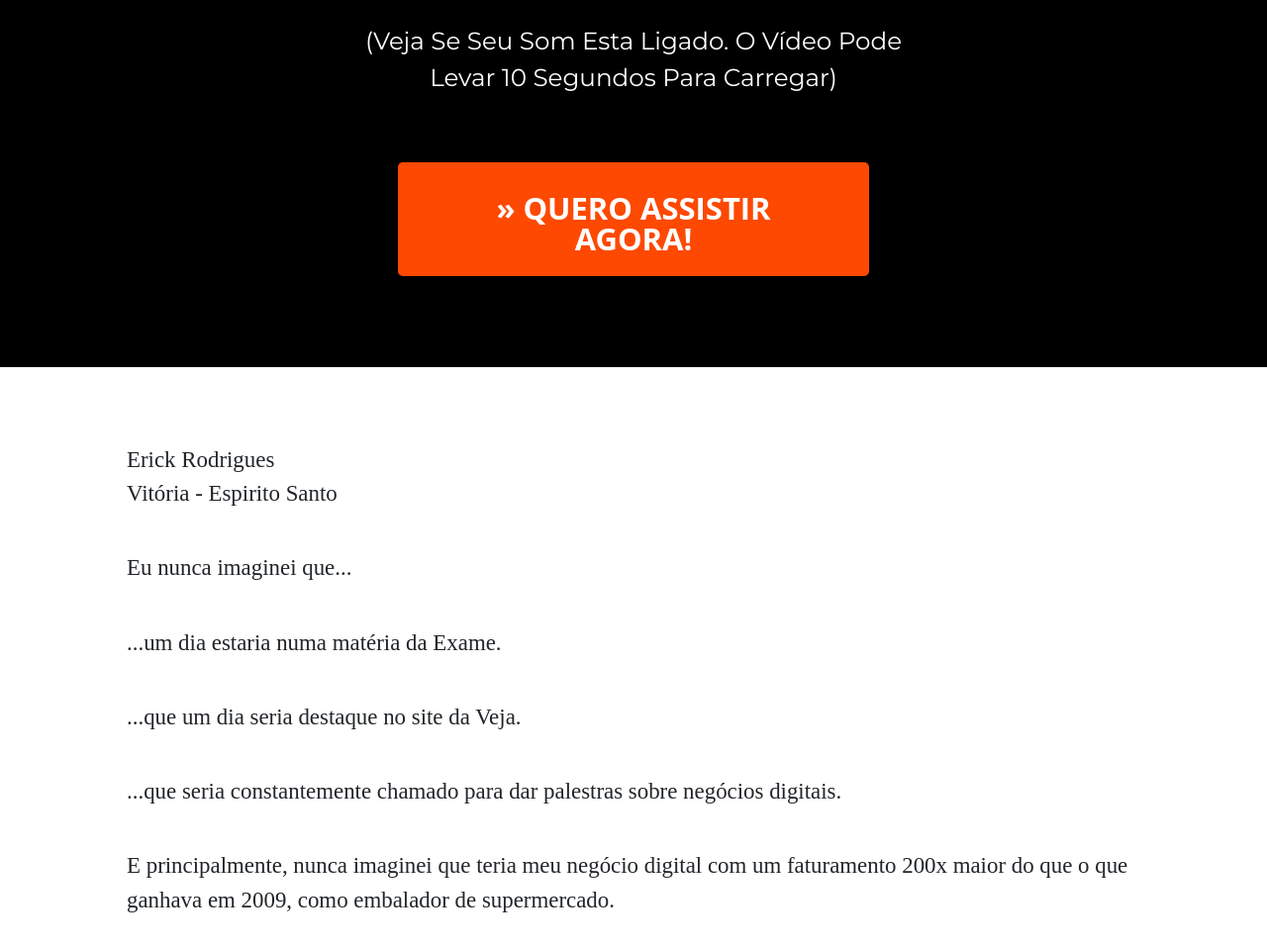
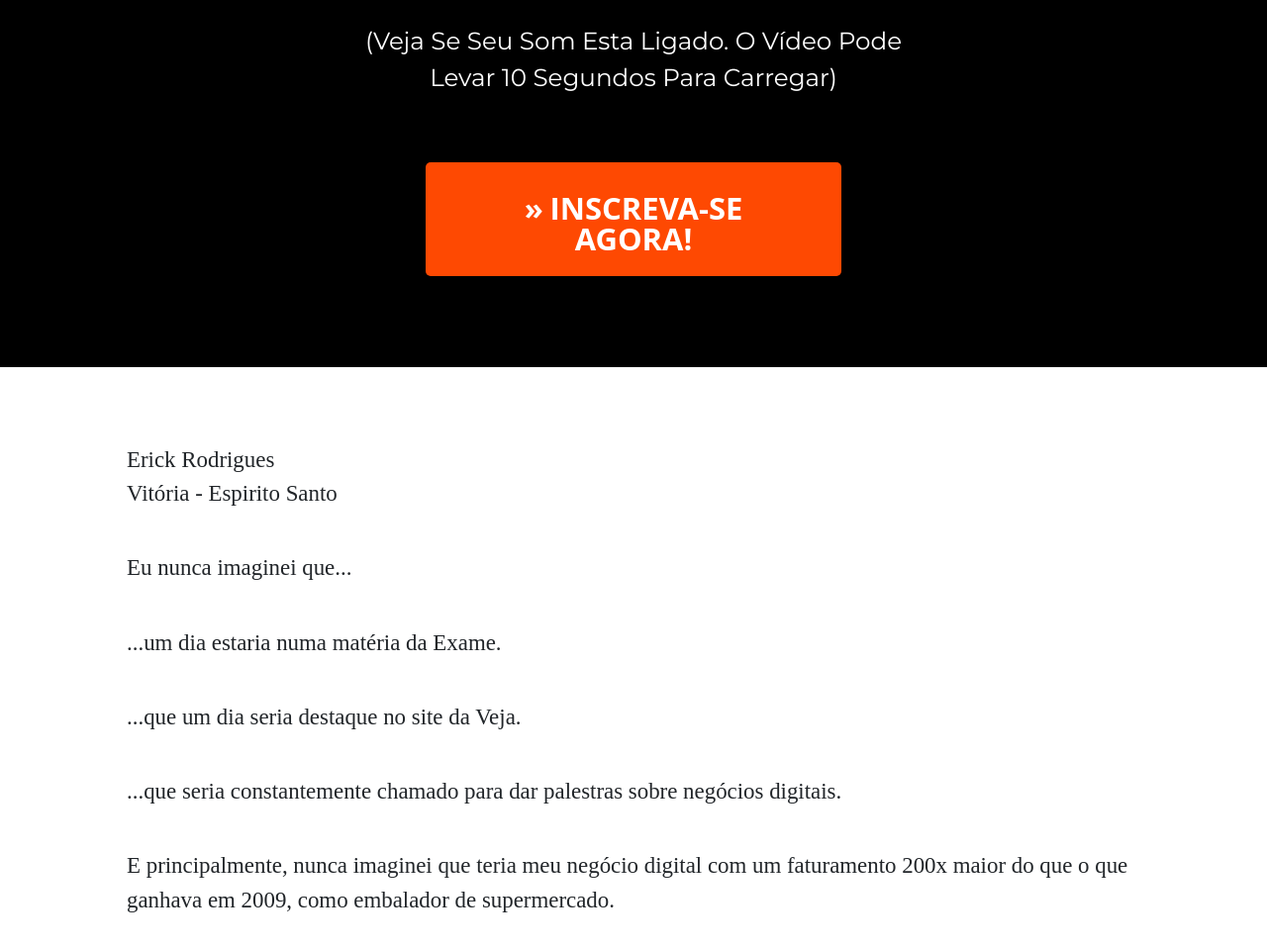
Before and after one commit to vidasaudavel/pagina-sem-delay, a plain HTML site: page index.html in a window 1280 px wide. Shown: the part 1119-2079 px from the top of the page at 99% size. Drawn offline with Linux system fonts and the light colour scheme; a web font is replaced by a local one.

Commit message:
Update index.html

```diff
--- a/index.html
+++ b/index.html
@@ -20,7 +20,7 @@
                 <p>Pela Primeira Vez Eu Vou Revelar <span class="text-light">O EXATO MÉTODO</span> <strong><u>Passo A Passo</u></strong> Que Eu Utilizo Para Criar <strong>Negócios Digitais Do Absoluto Zero!</strong> <span class="box">(Provas No Vídeo)</span></p>
                 <iframe src="https://player.vimeo.com/video/394566471?transparent=0" width="640" height="564" frameborder="0" allow="autoplay; fullscreen" allowfullscreen=""></iframe>
                 <p>(Veja Se Seu Som Esta Ligado. O Vídeo Pode Levar 10 Segundos Para Carregar)</p><br>
-                <a href="facebook.html" class="quero-assistir"><i class="op3-icon op3-icon-simple-right" data-op3-icon="op3-icon-simple-right"></i>QUERO ASSISTIR AGORA!</a>
+                <a href="https://pay.hotmart.com/P17820441Q&split=12&sck=facebook" class="quero-assistir"><i class="op3-icon op3-icon-simple-right" data-op3-icon="op3-icon-simple-right"></i>INSCREVA-SE AGORA!</a>
             </div>
         </div>
         <article>
```
